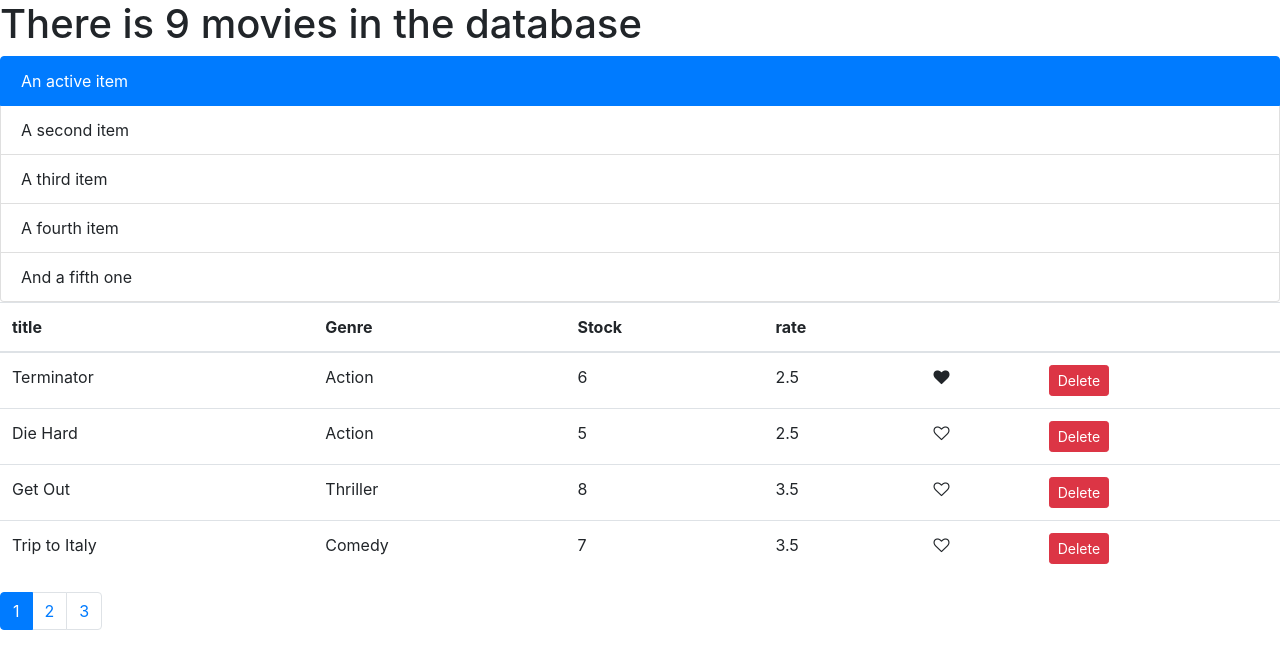
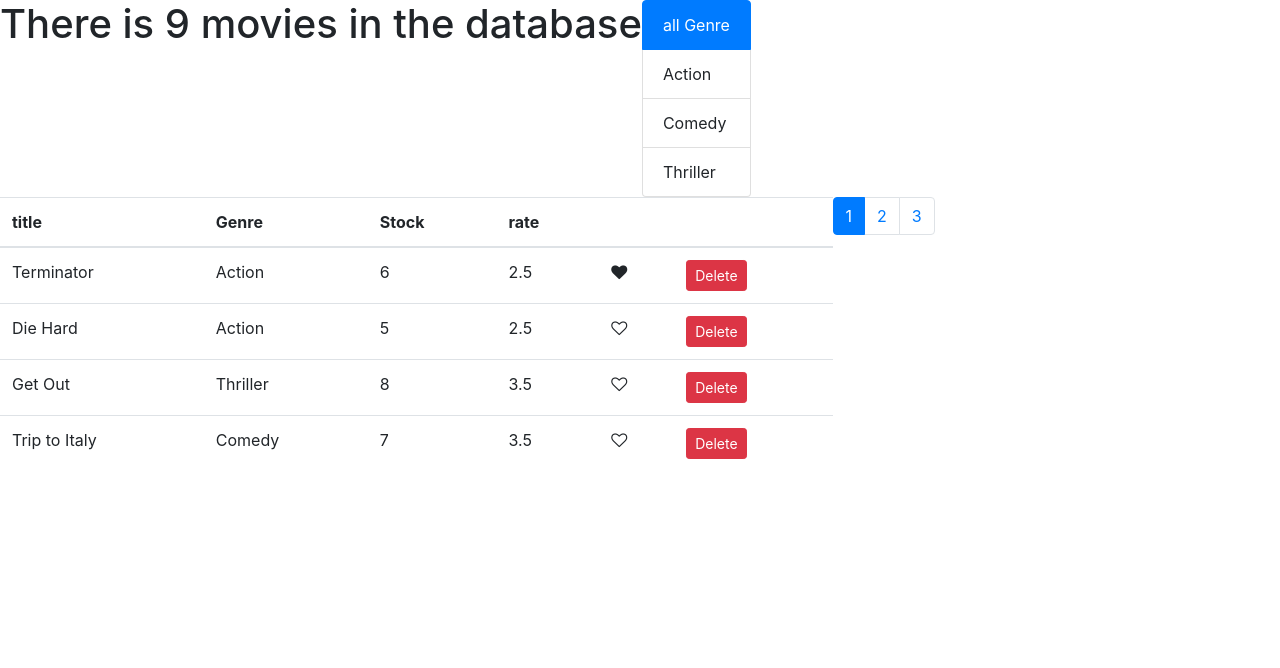
Before and after one commit to mathieufiani/vidly, a React (Create React App) app: page / in a window 1280 px wide. Shown: the top 668 px of the page. Built offline with nearby package versions, Linux system fonts and the light colour scheme.

Commit message:
added filter component

```diff
--- a/src/App.js
+++ b/src/App.js
@@ -6,16 +6,22 @@ import { getMovies } from "./fakeMovieService";
 import Pagination from "./components/common/pagination";
 import paginate from "./utils/Paginate";
 import Filter from "./components/common/filter";
+import { getGenres } from "./fakeGenreService";
 class App extends Component {
   state = {
     movies: getMovies(),
+    genres: getGenres(),
     titles: ["title", "Genre", "Stock", "rate"],
     activePage: 0,
     pageSize: 4,
+    activeGenre: "0",
   };
 
   setActivePage = (index) => {
     this.setState({ activePage: index });
+  };
+  setActiveGenre = (id) => {
+    this.setState({ activeGenre: id });
   };
   handlePagination = () => {
     const len = this.state.movies.length;
@@ -36,12 +42,23 @@ class App extends Component {
     this.setState({ movies });
   };
   render() {
-    const { movies: allMovies, titles, activePage, pageSize } = this.state;
+    const {
+      movies: allMovies,
+      titles,
+      activePage,
+      pageSize,
+      genres,
+      activeGenre,
+    } = this.state;
     const movies = paginate(allMovies, pageSize, activePage + 1);
     return (
-      <div>
+      <div className="container row row-cols-2">
         <Title movies={allMovies} />
-        <Filter></Filter>
+        <Filter
+          genres={genres}
+          active_genre={activeGenre}
+          set_active_genre={this.setActiveGenre}
+        ></Filter>
         <Movies
           movies={movies}
           titles={titles}
@@ -49,6 +66,7 @@ class App extends Component {
           onLike={this.handleLike}
         ></Movies>
         <Pagination
+          className="row"
           nbPage={this.handlePagination()}
           set_active_page={this.setActivePage}
           active_page={activePage}
--- a/src/components/common/filter.jsx
+++ b/src/components/common/filter.jsx
@@ -1,14 +1,23 @@
 import React from "react";
 const filter = (props) => {
+  const { genres, active_genre, set_active_genre } = props;
+  const allGenres = [{ _id: "0", name: "all Genre" }, ...genres];
   return (
-    <ul class="list-group">
-      <li class="list-group-item active" aria-current="true">
-        An active item
-      </li>
-      <li class="list-group-item">A second item</li>
-      <li class="list-group-item">A third item</li>
-      <li class="list-group-item">A fourth item</li>
-      <li class="list-group-item">And a fifth one</li>
+    <ul className="list-group">
+      {allGenres.map((genre, index) => {
+        return (
+          <li
+            key={genre._id}
+            className={
+              "list-group-item " + (active_genre === genre._id && "active")
+            }
+            onClick={() => set_active_genre(genre._id)}
+            style={{ cursor: "pointer" }}
+          >
+            {genre.name}
+          </li>
+        );
+      })}
     </ul>
   );
 };
--- a/src/components/movies.jsx
+++ b/src/components/movies.jsx
@@ -6,7 +6,7 @@ class Movies extends Component {
     if (movies.length !== 0) {
       return (
         <React.Fragment>
-          <table className="table">
+          <table className="table float-right w-75">
             <thead>
               <tr>
                 {titles.map((title) => (
```
Also changed, not shown: src/components/common/pagination.jsx (+1 -6 lines).
